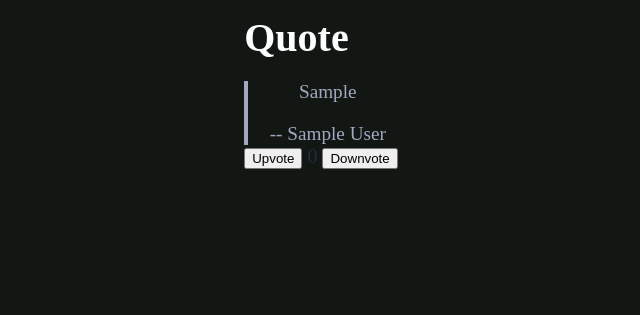
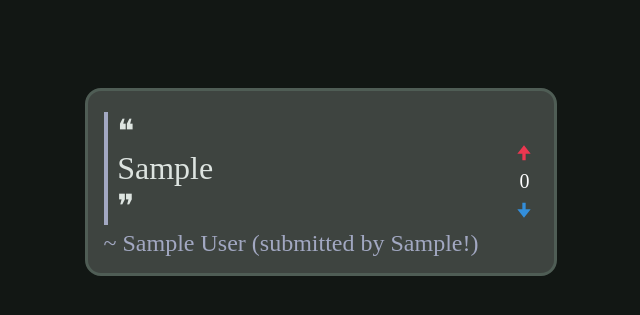
Before and after one commit to qwikster/hc-quotes, a FastAPI app: page /q/1 in a window 1280 px wide. Shown: the top 315 px of the page, without its empty margins (319-959 px from the left). Run offline with FastAPI, Linux system fonts and the light colour scheme; tables that the repository leaves empty hold one stand-in row (values such as "Sample post"); some web fonts are replaced.

Commit message:
single one

```diff
--- a/src/quotes/main.py
+++ b/src/quotes/main.py
@@ -76,7 +76,7 @@
                 "id": quote.id,
                 "author": quote.author,
                 "quote": quote.quote,
-                "submitter": quote.user.nickname,
+                "submitter": quote.user.nickname.capitalize(),
                 "votes": get_count(quote),
                 "voted": any(v[0] == user.id for v in quote.votes) if user else True,
                 "logged_in": bool(user),
--- a/static/css/style.css
+++ b/static/css/style.css
@@ -87,6 +87,7 @@
 }
 
 .panel {
+    min-width: 30vw;
     width: 69vw;
     max-width: 900px;
 
@@ -266,6 +267,10 @@
     padding: 0.3rem;
 }
 
+.bigassquote {
+    font-size: 2rem;
+}
+
 .quote {
     text-align: left;
     margin-top: 0.3rem;
--- a/templates/quote.html
+++ b/templates/quote.html
@@ -1,27 +1,39 @@
-<!DOCTYPE html>
-<HTML>
-		<HEAD>
-			<TITLE>hc quotes | quote by {{ author }}</TITLE>
-			<META NAME="viewport" CONTENT="width=device-width, initial-width=1">
-			<LINK REL="stylesheet" HREF="/css/style.css">
+<!doctype html>
+<html>
+    <head>
+        <title>hc quotes | quote by {{ author }}</title>
+        <meta name="viewport" content="width=device-width, initial-width=1" />
+        <link rel="stylesheet" href="/css/style.css" />
         <script src="/js/script.js"></script>
-		</HEAD>
-		<BODY>
-			<DIV ID="home-div">
-				<H1>Quote</H1>
-				<DIV CLASS="quote">
-					<BLOCKQUOTE>
-						<P>{{ quote }}</P>
-					</BLOCKQUOTE>
-					<P>-- {{ author }}</P>
-				</DIV>
-				<DIV CLASS="vote_buttons">
-					<BUTTON onclick='vote(true, "{{ id }}")'>Upvote</BUTTON>
-					<SPAN id="vote_count">{{ votes }}</SPAN>
-					<BUTTON onclick='vote(false, "{{ id }}")'>Downvote</BUTTON>
-				</DIV>
-			</DIV>
-			<SCRIPT>
+    </head>
+    <body>
+        <div class="panel" style="width: unset; flex-direction: row; justify-content: space-between;">
+            <div class="quote-cont">
+                <p class="quote" style="font-size: 2rem; align-self: flex-start;">
+                    <span class="bigassquote">❝</span>
+                    <br> {{ quote }} <br>
+                    <span class="bigassquote">❞</span>
+                </p>
+                <p class="author" style="font-size: 1.5rem; align-self: center;">
+                    ~ {{ author }} (submitted by {{ submitter }}!)
+                </p>
+            </div>
+            <div class="vote-buttons" style="margin-left: 2rem;">
+                <button class="vote-btn upvote" aria-label="up" onclick="vote(true, '{{ id }}')">
+                    <svg viewBox="0 0 24 24">
+                        <path d="M4 14h6v8h4v-8h6L12 4 4 14z"/>
+                    </svg>
+                </button>
+                <span class="vote-count" id="vote_count_{{ id }}">{{ votes }}</span>
+                <button class="vote-btn downvote" aria-label="down" onclick="vote(false, '{{ id }}')">
+                    <svg viewBox="0 0 24 24">
+                        <path d="M20 10h-6V2h-4v8H4l8 10 8-10z"/>
+                    </svg>
+                </button>
+            </div>
+        </div>
+
+        <script>
                const voted = {{ voted | tojson }};
             const loggedin = {{ logged_in | tojson }}
 
@@ -31,6 +43,6 @@
             		voteButtons[i].disabled = true;
             		};
             };
-			</SCRIPT>
-		</BODY>
-</HTML>
+        </script>
+    </body>
+</html>
```
Lines whose indentation alone changed are shown as unchanged.
